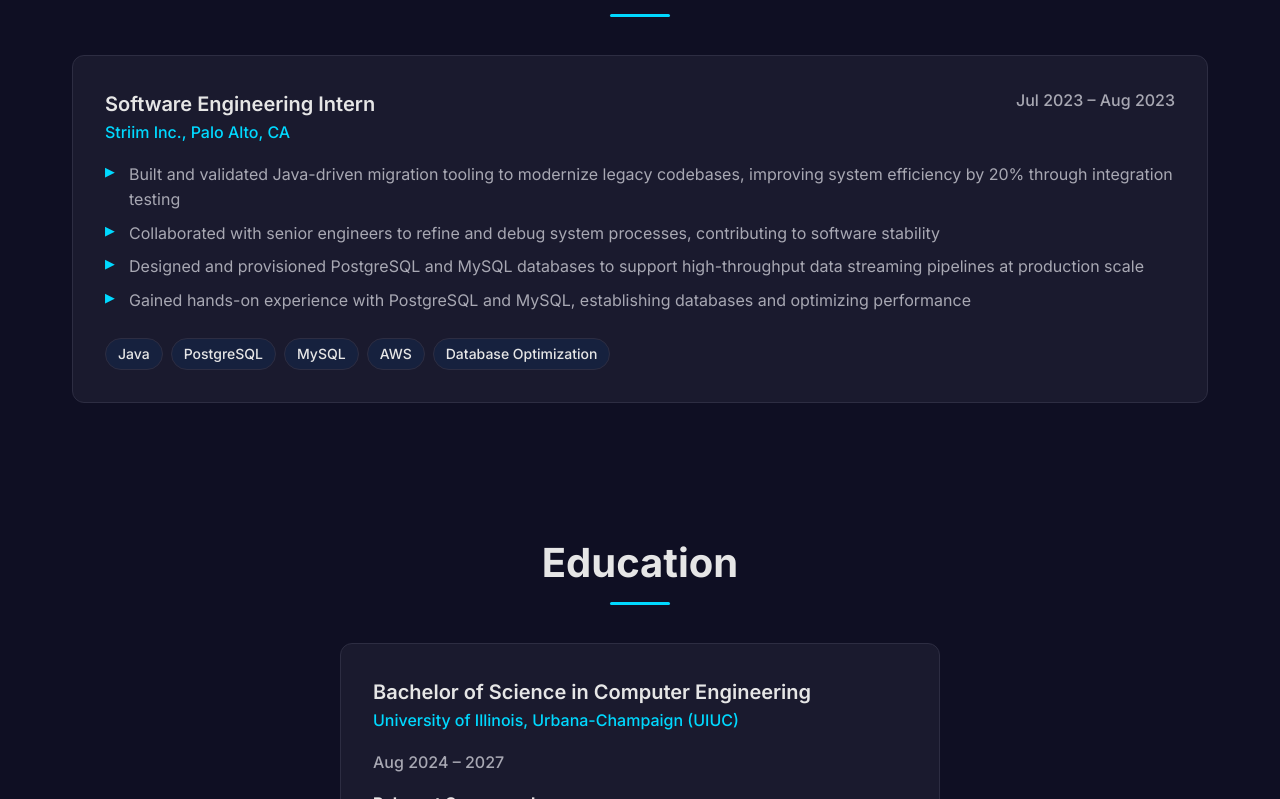
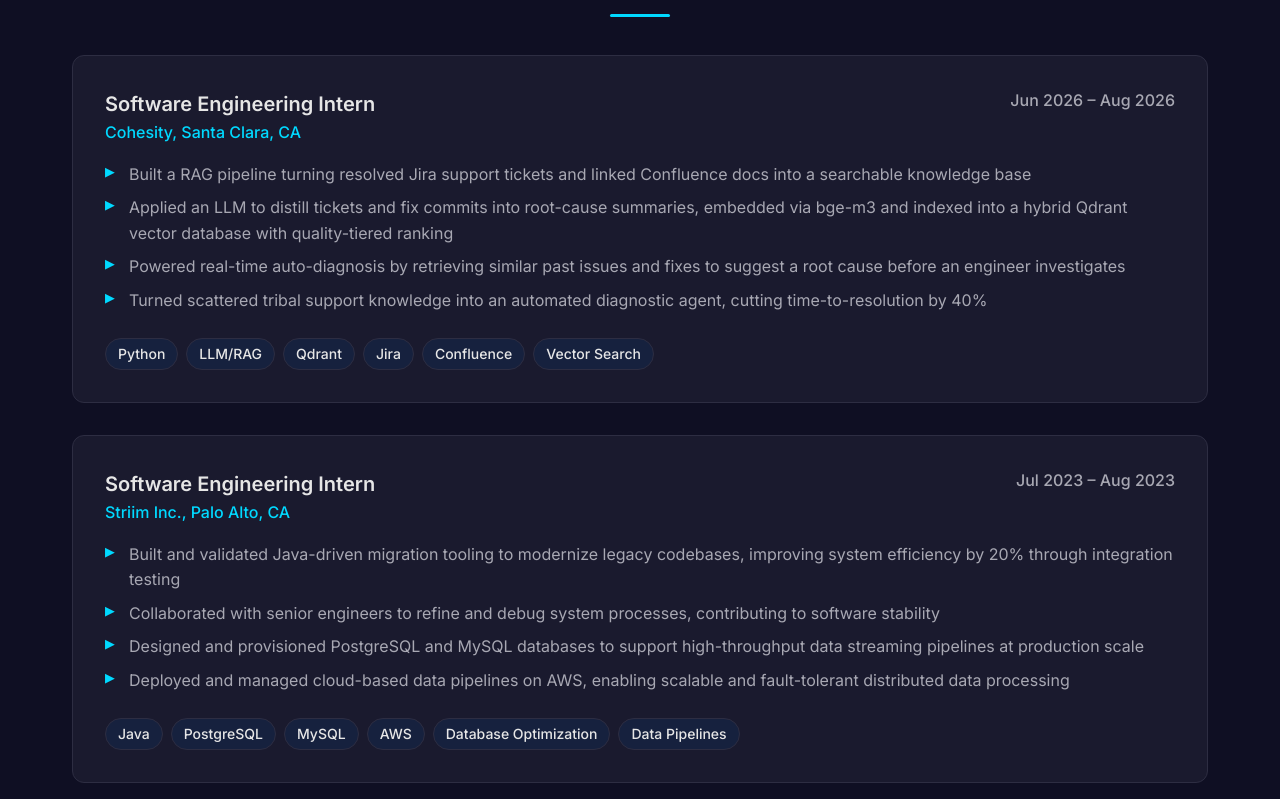
Before and after one commit to rokohli/Portfolio, a Next.js app: page / in a window 1280 px wide. Shown: the part 1001-1800 px from the top of the page. Built offline with nearby package versions, Linux system fonts and the light colour scheme.

Commit message:
Update portfolio from latest resume

```diff
--- a/pages/index.tsx
+++ b/pages/index.tsx
@@ -98,15 +98,27 @@ const ExperienceSection = () => {
   const experiences = [
     {
       title: "Software Engineering Intern",
+      company: "Cohesity, Santa Clara, CA",
+      date: "Jun 2026 – Aug 2026",
+      description: [
+        "Built a RAG pipeline turning resolved Jira support tickets and linked Confluence docs into a searchable knowledge base",
+        "Applied an LLM to distill tickets and fix commits into root-cause summaries, embedded via bge-m3 and indexed into a hybrid Qdrant vector database with quality-tiered ranking",
+        "Powered real-time auto-diagnosis by retrieving similar past issues and fixes to suggest a root cause before an engineer investigates",
+        "Turned scattered tribal support knowledge into an automated diagnostic agent, cutting time-to-resolution by 40%"
+      ],
+      techStack: ["Python", "LLM/RAG", "Qdrant", "Jira", "Confluence", "Vector Search"]
+    },
+    {
+      title: "Software Engineering Intern",
       company: "Striim Inc., Palo Alto, CA",
       date: "Jul 2023 – Aug 2023",
       description: [
         "Built and validated Java-driven migration tooling to modernize legacy codebases, improving system efficiency by 20% through integration testing",
         "Collaborated with senior engineers to refine and debug system processes, contributing to software stability",
         "Designed and provisioned PostgreSQL and MySQL databases to support high-throughput data streaming pipelines at production scale",
-        "Gained hands-on experience with PostgreSQL and MySQL, establishing databases and optimizing performance"
+        "Deployed and managed cloud-based data pipelines on AWS, enabling scalable and fault-tolerant distributed data processing"
       ],
-      techStack: ["Java", "PostgreSQL", "MySQL", "AWS", "Database Optimization"]
+      techStack: ["Java", "PostgreSQL", "MySQL", "AWS", "Database Optimization", "Data Pipelines"]
     }
   ];
 
@@ -152,7 +164,7 @@ const EducationSection = () => {
             <h3 className="education-degree">Bachelor of Science in Computer Engineering</h3>
             <p className="education-school">University of Illinois, Urbana-Champaign (UIUC)</p>
           </div>
-          <span className="education-date">Aug 2024 – 2027</span>
+          <span className="education-date">Aug 2024 – May 2028</span>
         </div>
         <div className="experience-description">
           <p><strong>Relevant Coursework:</strong></p>
@@ -172,6 +184,12 @@ const EducationSection = () => {
 
 const ProjectsSection = () => {
   const projects = [
+    {
+      title: "Cruzi",
+      description: "Built a student-only rideshare platform connecting verified students for affordable, campus-focused rides as riders or drivers. Engineered an end-to-end ride matching system coordinating rider requests, driver availability, location data, and real-time ride state transitions. Designed a scalable cloud backend supporting 1,000+ concurrent users with secure APIs, automated testing, document storage, and cloud infrastructure.",
+      techStack: ["Swift", "Node.js", "JavaScript", "Oracle Autonomous Database", "OCI", "Supabase Auth", "Docker", "Cloudflare", "Stripe", "Git"],
+      category: "Software"
+    },
     {
       title: "Sound-Activated LED Switch (\"Modern Clapper\")",
       description: "Designed and built a sound-activated switching circuit that toggles an LED on/off in response to a loud clap. Implemented a microphone, LM358 op-amp amplifier, and BJT latch to reliably detect sharp audio signals while minimizing noise. Strengthened skills in circuit design, debugging, and oscilloscope signal analysis, learning how small changes in component values impact real-world performance.",
@@ -198,8 +216,8 @@ const ProjectsSection = () => {
     },
     {
       title: "AssignmentSync",
-      description: "Implemented OAuth 2.0 for Google Classroom with secure token storage and support for additional platforms. Designed PostgreSQL schema with Prisma ORM for assignments and authentication tokens, including relational models, migrations, and query optimization with indexing. Built a full-stack homework aggregation platform, integrating data from multiple educational platforms through APIs and ICS file parsing into a singular calendar interface.",
-      techStack: ["React", "Next.js", "PostgreSQL", "TypeScript", "OAuth/API Integration"],
+      description: "Implemented secure OAuth 2.0 authentication for Google Classroom with automatic token refresh and a pluggable provider architecture for future LMS integrations. Optimized a PostgreSQL schema with Prisma ORM, normalized relational models, and index-tuned queries to keep the platform fast at scale. Delivered a full-stack sync engine that pulls assignments from multiple LMS platforms in real time via APIs and ICS parsing into one calendar.",
+      techStack: ["TypeScript", "React", "Next.js", "Node.js", "Prisma", "PostgreSQL", "OAuth/API Integration"],
       category: "Software"
     },
     {
@@ -210,8 +228,8 @@ const ProjectsSection = () => {
     },
     {
       title: "StudyBetter",
-      description: "Won 1st place at Pulse 2026 Hackathon by building a real-time productivity tracking system with actionable student insights. Designed a burnout scoring algorithm incorporating study load, streak patterns, and break frequency to surface userfatigue over time. Built interactive dashboards to visualize study trends across daily, weekly, and subject-level views for data-driven habit adjustments",
-      techStack: ["JavaScript", "Next.js", "PostgreSQL", "Chrome Extension API"],
+      description: "Won 1st place at Pulse 2026 Hackathon, shipping a real-time productivity tracker with actionable student insights in 24 hours. Developed a burnout scoring algorithm modeling study load, streak patterns, and break frequency to flag at-risk students early. Shipped interactive dashboards surfacing daily, weekly, and subject-level study trends to drive data-informed habit changes.",
+      techStack: ["JavaScript", "Next.js", "Chrome Extension APIs", "PostgreSQL (Supabase)"],
       category: "Software"
     },
     {
@@ -296,13 +314,15 @@ const ActivitiesSection = () => {
       techStack: ["Hardware Assembly", "Overclocking", "Performance Optimization", "Customer Service"]
     },
     {
-      title: "Developer",
+      title: "Project Manager",
       company: "NOBE, Champaign, IL",
       date: "Jan 2026 – Present",
       description: [
-        "For a financial client, I built a portfolio optimization algorithm in Python identifying stock combinations meeting unrealized gain and cost basis thresholds from financial CSV datasets, using pruning and heuristic search to improve runtime by ∼60% over a brute-force baseline"
+        "Architected a portfolio optimization algorithm in Python identifying stock combinations meeting gain/cost-basis thresholds, using pruning and heuristic search to improve runtime by ∼60% over brute force",
+        "Engineered an AI-powered trading engine to simulate and execute strategies with real-time market data feeds and automated order logic",
+        "Developed and maintained a database in Azure SQL to store and query historical trade data, positions, and performance metrics across portfolios"
       ],
-      techStack: ["Python", "Microsoft Azure SQL", "Docker", "CI/CD", "Git", "Team Collaboration", "Client Communication"]
+      techStack: ["Python", "Azure SQL", "Docker", "CI/CD", "Git", "Team Collaboration", "Client Communication"]
     }
   ];
 
@@ -343,27 +363,27 @@ const SkillsSection = () => {
     {
       title: "Programming Languages",
       icon: "fas fa-code",
-      skills: ["Java", "Python", "C/C++", "JavaScript", "Swift", "Assembly"]
+      skills: ["Java", "Python", "C/C++", "JavaScript", "TypeScript", "SystemVerilog", "Swift", "Assembly"]
     },
     {
       title: "Web Technologies",
       icon: "fas fa-laptop-code",
-      skills: ["HTML/CSS", "TypeScript", "React.js", "Node.js", "SwiftUI"]
+      skills: ["HTML/CSS", "React.js", "Node.js", "Next.js", "SwiftUI"]
     },
     {
       title: "Databases & Tools",
       icon: "fas fa-database",
-      skills: ["PostgreSQL", "MySQL", "Git", "AWS", "Figma", "Docker", "CI/CD"]
+      skills: ["PostgreSQL", "MySQL", "Azure SQL", "Git", "AWS", "OCI", "Docker", "CI/CD", "Qdrant"]
     },
     {
       title: "Hardware & Systems",
       icon: "fas fa-microchip",
-      skills: ["Verilog", "SystemVerilog", "Digital Logic", "Embedded Systems", "Circuit Design", "PCB Design"]
+      skills: ["Digital Logic", "Embedded Systems", "Circuit Design", "PCB Design"]
     },
     {
       title: "Data & Analytics",
       icon: "fas fa-chart-line",
-      skills: ["NumPy", "Pandas", "Data Analysis", "Algorithm Design"]
+      skills: ["NumPy", "Pandas", "Data Analysis", "Algorithm Design", "LLM/RAG Pipelines"]
     },
     {
       title: "Soft Skills",
```
Also changed, not shown: 1 other file (tests, documents, lock files or other folders).
